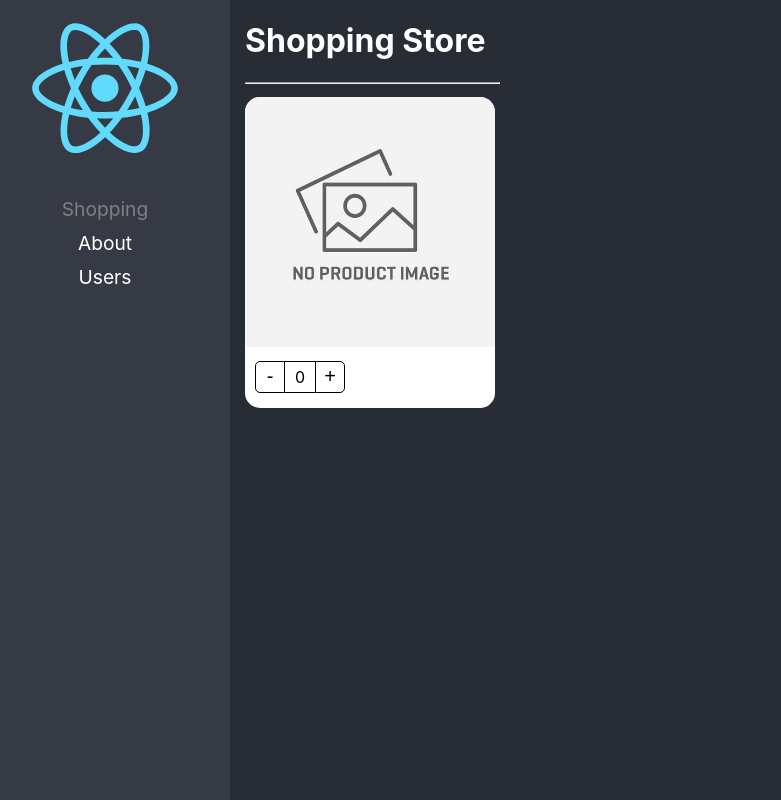
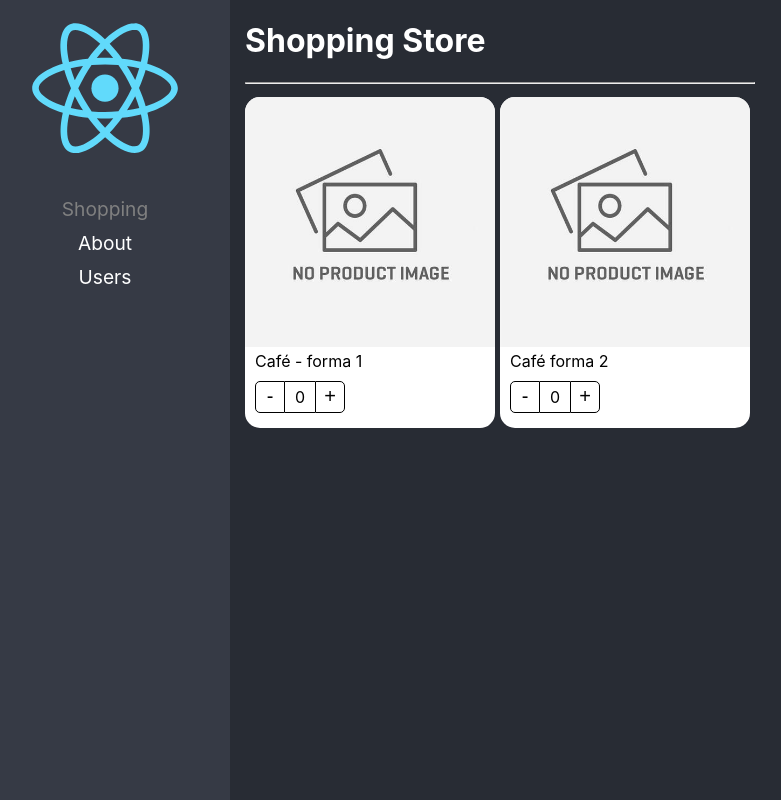
Before and after one commit to peteraraya/react-app-base, a React (Create React App) app: page / in a window 1280 px wide. Shown: the whole page, without its empty margins (20-801 px from the left). Built offline with nearby package versions, Linux system fonts and the light colour scheme.

Commit message:
se añade la unificación de exportaciones - video 63

```diff
--- a/src/02-component-patterns/components/ProductCard.tsx
+++ b/src/02-component-patterns/components/ProductCard.tsx
@@ -80,3 +80,8 @@ export const ProductCard = ({ children, product }: Props) => {
     </div>
   );
 };
+
+// Asignamos propiedades
+ProductCard.Title = ProductTitle;
+ProductCard.Image = ProductImage;
+ProductCard.Buttons = ProductButtons;
--- a/src/02-component-patterns/pages/ShoppingPage.tsx
+++ b/src/02-component-patterns/pages/ShoppingPage.tsx
@@ -16,12 +16,22 @@ export const ShoppingPage = () => {
         flexDirection: "row",
         flexWrap: "wrap",
       }}>
+        {/* Se dejan las dos formas de llamar los componentes para darle soporte - pero se recomienda elegir una de ellas y estandarizar */}
 
+        {/* Patrón 1 : LLamo los subcomponentes importandolos */}
         <ProductCard product={product} >
           {/* Childrens */}
           <ProductImage />
-          <ProductTitle title={''} />
+          <ProductTitle title={'Café - forma 1'} />
           <ProductButtons increaseBy={() => { }} counter={0} />
+        </ProductCard>
+
+        {/* Patrón 2 : Componente con propiedades */}
+        <ProductCard product={product} >
+          {/* Childrens */}
+          <ProductCard.Image />
+          <ProductCard.Title title={'Café forma 2'} />
+          <ProductCard.Buttons increaseBy={() => { }} counter={0} />
         </ProductCard>
       </div>
 
```
